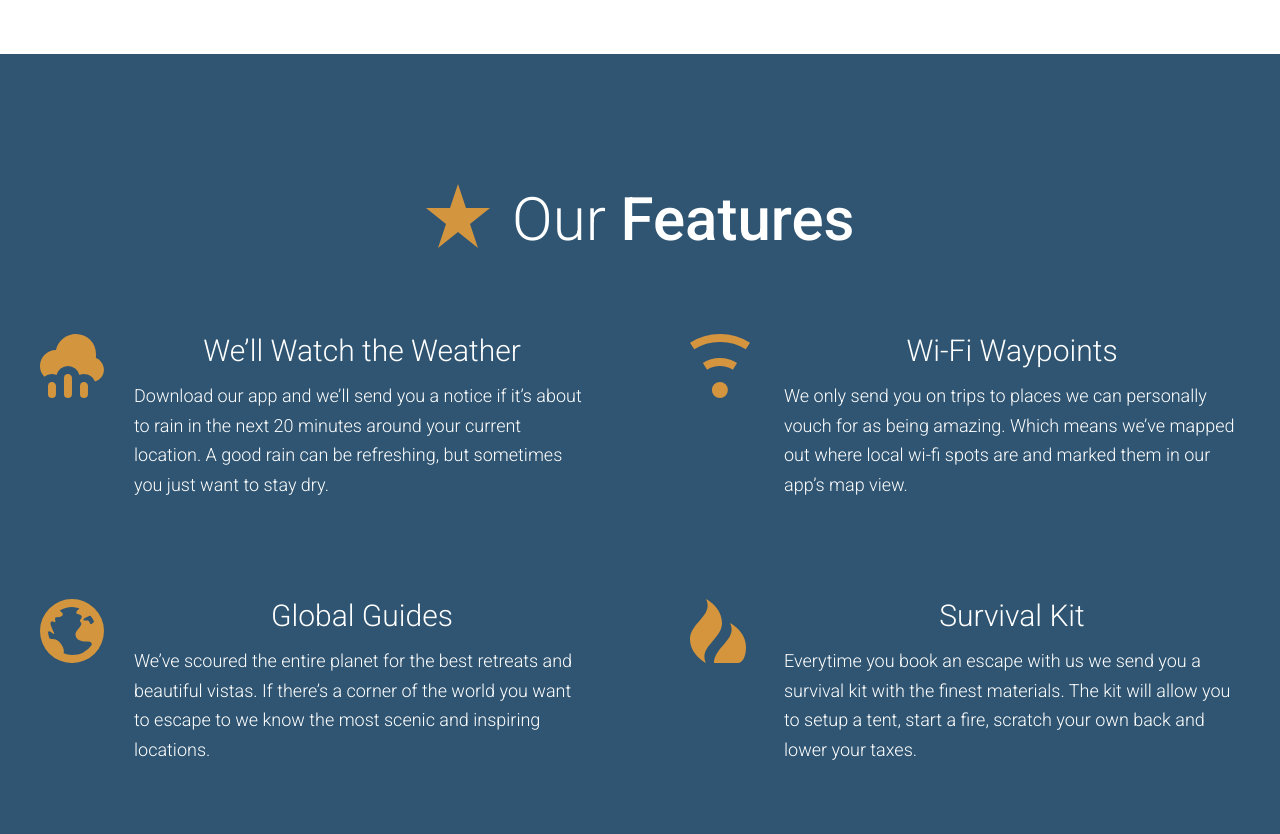
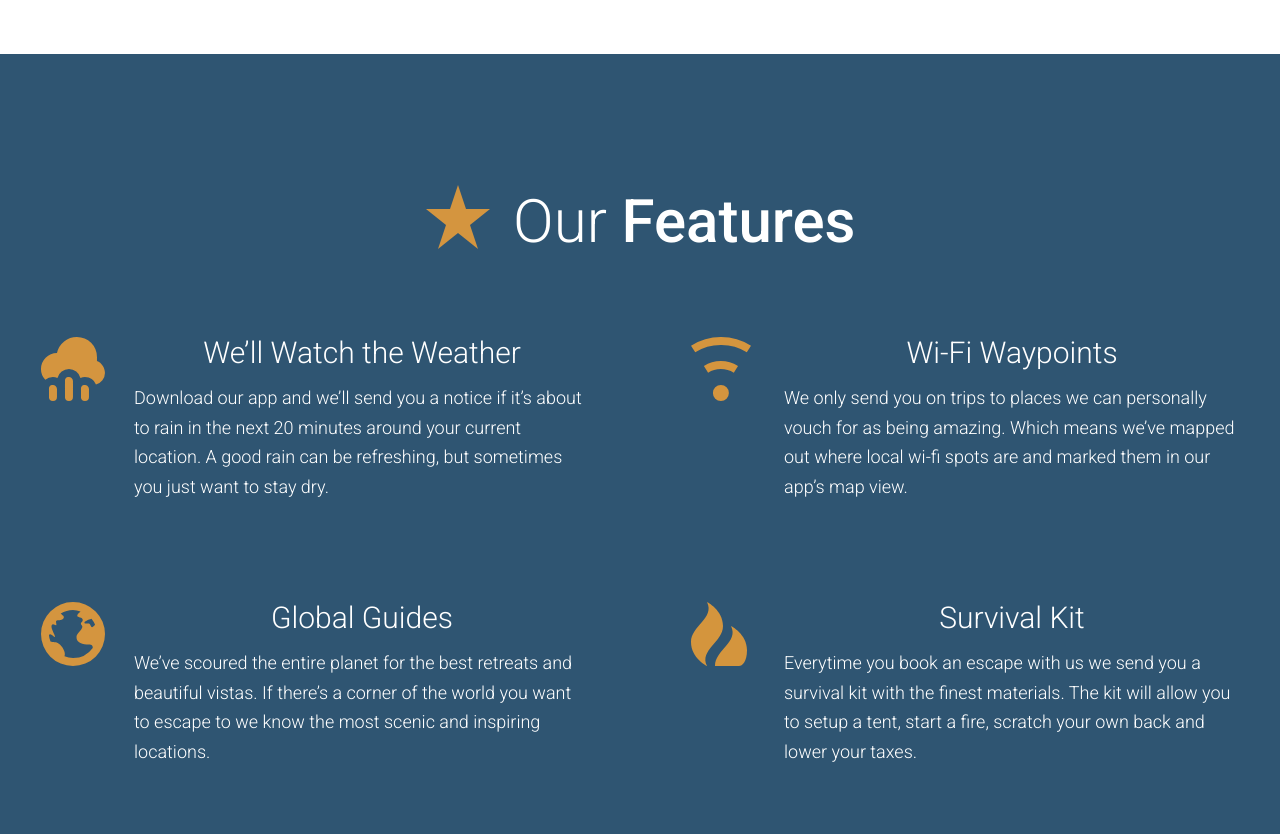
Before and after one commit to edwinchen85/travel_site_2, a website: page app/index.html in a window 1280 px wide. Shown: the part 1966-2800 px from the top of the page. Drawn offline with Linux system fonts and the light colour scheme.

Commit message:
Fix artifact issue in icon sprites

```diff
--- a/app/assets/styles/modules/_sprite.css
+++ b/app/assets/styles/modules/_sprite.css
@@ -1,81 +1,81 @@
 /* Do not edit modules/_sprite directly as it is generated automatically by Gulp.
    Instead edit gulp/templates/sprite */
   .icon {
-    background-image: url('/assets/images/sprites/sprite-69f19c2e.svg');
+    background-image: url('/assets/images/sprites/sprite-e79e95cc.svg');
   }
 
   .no-svg .icon {
-    background-image: url('/assets/images/sprites/sprite-69f19c2e.png');
+    background-image: url('/assets/images/sprites/sprite-e79e95cc.png');
   }
 
   .icon--clear-view-escapes {
-    width: 142.4px;
-    height: 59.53px;
+    width: 144.4px;
+    height: 61.53px;
     background-position: 0 0;
   }
 
   .icon--comment {
-    width: 64px;
-    height: 64px;
-    background-position: 99.70443349753694% 0;
+    width: 66px;
+    height: 66px;
+    background-position: 99.71014492753623% 0;
   }
 
   .icon--facebook {
-    width: 21.23px;
-    height: 42.01px;
-    background-position: 26.040607071652357% 45.795830448496034%;
+    width: 23.23px;
+    height: 44.01px;
+    background-position: 26.424310365536293% 45.92133741323979%;
   }
 
   .icon--fire {
-    width: 56px;
-    height: 64px;
-    background-position: 0 99.56481481481481%;
+    width: 58px;
+    height: 66px;
+    background-position: 0 99.58035714285714%;
   }
 
   .icon--globe {
-    width: 64px;
-    height: 64px;
-    background-position: 27.586206896551722% 99.56481481481481%;
+    width: 66px;
+    height: 66px;
+    background-position: 28.019323671497585% 99.58035714285714%;
   }
 
   .icon--instagram {
-    width: 42.01px;
-    height: 42.01px;
-    background-position: 63.2917018534157% 49.234556504346486%;
+    width: 44.01px;
+    height: 44.01px;
+    background-position: 63.059522249879905% 49.25740726919919%;
   }
 
   .icon--mail {
-    width: 64px;
-    height: 48px;
-    background-position: 0 48.00806451612903%;
+    width: 66px;
+    height: 50px;
+    background-position: 0 48.0703125%;
   }
 
   .icon--rain {
-    width: 64px;
-    height: 64px;
-    background-position: 99.70443349753694% 59.25925925925926%;
+    width: 66px;
+    height: 66px;
+    background-position: 99.71014492753623% 58.92857142857143%;
   }
 
   .icon--star {
-    width: 64px;
-    height: 64px;
-    background-position: 59.11330049261084% 99.56481481481481%;
+    width: 66px;
+    height: 66px;
+    background-position: 59.90338164251208% 99.58035714285714%;
   }
 
   .icon--twitter {
-    width: 51.78px;
-    height: 42.06px;
-    background-position: 94.04330452560171% 98.50700323226104%;
+    width: 53.78px;
+    height: 44.06px;
+    background-position: 94.15199343125627% 98.55159026429745%;
   }
 
   .icon--wifi {
-    width: 60px;
-    height: 64px;
-    background-position: 68.79227053140097% 0;
+    width: 62px;
+    height: 66px;
+    background-position: 68.43601895734596% 0;
   }
 
   .icon--youtube {
-    width: 34.75px;
-    height: 42px;
-    background-position: 36.69752421959096% 45.792307692307695%;
+    width: 36.75px;
+    height: 44px;
+    background-position: 37.76931216931217% 45.917910447761194%;
   }
--- a/app/temp/sprite/css/sprite.css
+++ b/app/temp/sprite/css/sprite.css
@@ -1,81 +1,81 @@
 /* Do not edit modules/_sprite directly as it is generated automatically by Gulp.
    Instead edit gulp/templates/sprite */
   .icon {
-    background-image: url('/assets/images/sprites/sprite-69f19c2e.svg');
+    background-image: url('/assets/images/sprites/sprite-e79e95cc.svg');
   }
 
   .no-svg .icon {
-    background-image: url('/assets/images/sprites/sprite-69f19c2e.png');
+    background-image: url('/assets/images/sprites/sprite-e79e95cc.png');
   }
 
   .icon--clear-view-escapes {
-    width: 142.4px;
-    height: 59.53px;
+    width: 144.4px;
+    height: 61.53px;
     background-position: 0 0;
   }
 
   .icon--comment {
-    width: 64px;
-    height: 64px;
-    background-position: 99.70443349753694% 0;
+    width: 66px;
+    height: 66px;
+    background-position: 99.71014492753623% 0;
   }
 
   .icon--facebook {
-    width: 21.23px;
-    height: 42.01px;
-    background-position: 26.040607071652357% 45.795830448496034%;
+    width: 23.23px;
+    height: 44.01px;
+    background-position: 26.424310365536293% 45.92133741323979%;
   }
 
   .icon--fire {
-    width: 56px;
-    height: 64px;
-    background-position: 0 99.56481481481481%;
+    width: 58px;
+    height: 66px;
+    background-position: 0 99.58035714285714%;
   }
 
   .icon--globe {
-    width: 64px;
-    height: 64px;
-    background-position: 27.586206896551722% 99.56481481481481%;
+    width: 66px;
+    height: 66px;
+    background-position: 28.019323671497585% 99.58035714285714%;
   }
 
   .icon--instagram {
-    width: 42.01px;
-    height: 42.01px;
-    background-position: 63.2917018534157% 49.234556504346486%;
+    width: 44.01px;
+    height: 44.01px;
+    background-position: 63.059522249879905% 49.25740726919919%;
   }
 
   .icon--mail {
-    width: 64px;
-    height: 48px;
-    background-position: 0 48.00806451612903%;
+    width: 66px;
+    height: 50px;
+    background-position: 0 48.0703125%;
   }
 
   .icon--rain {
-    width: 64px;
-    height: 64px;
-    background-position: 99.70443349753694% 59.25925925925926%;
+    width: 66px;
+    height: 66px;
+    background-position: 99.71014492753623% 58.92857142857143%;
   }
 
   .icon--star {
-    width: 64px;
-    height: 64px;
-    background-position: 59.11330049261084% 99.56481481481481%;
+    width: 66px;
+    height: 66px;
+    background-position: 59.90338164251208% 99.58035714285714%;
   }
 
   .icon--twitter {
-    width: 51.78px;
-    height: 42.06px;
-    background-position: 94.04330452560171% 98.50700323226104%;
+    width: 53.78px;
+    height: 44.06px;
+    background-position: 94.15199343125627% 98.55159026429745%;
   }
 
   .icon--wifi {
-    width: 60px;
-    height: 64px;
-    background-position: 68.79227053140097% 0;
+    width: 62px;
+    height: 66px;
+    background-position: 68.43601895734596% 0;
   }
 
   .icon--youtube {
-    width: 34.75px;
-    height: 42px;
-    background-position: 36.69752421959096% 45.792307692307695%;
+    width: 36.75px;
+    height: 44px;
+    background-position: 37.76931216931217% 45.917910447761194%;
   }
--- a/app/temp/styles/styles.css
+++ b/app/temp/styles/styles.css
@@ -1006,83 +1006,83 @@ a {
    Instead edit gulp/templates/sprite */
 
 .icon {
-    background-image: url('/assets/images/sprites/sprite-69f19c2e.svg');
+    background-image: url('/assets/images/sprites/sprite-e79e95cc.svg');
   }
 
 .no-svg .icon {
-    background-image: url('/assets/images/sprites/sprite-69f19c2e.png');
+    background-image: url('/assets/images/sprites/sprite-e79e95cc.png');
   }
 
 .icon--clear-view-escapes {
-    width: 142.4px;
-    height: 59.53px;
+    width: 144.4px;
+    height: 61.53px;
     background-position: 0 0;
   }
 
 .icon--comment {
-    width: 64px;
-    height: 64px;
-    background-position: 99.70443349753694% 0;
+    width: 66px;
+    height: 66px;
+    background-position: 99.71014492753623% 0;
   }
 
 .icon--facebook {
-    width: 21.23px;
-    height: 42.01px;
-    background-position: 26.040607071652357% 45.795830448496034%;
+    width: 23.23px;
+    height: 44.01px;
+    background-position: 26.424310365536293% 45.92133741323979%;
   }
 
 .icon--fire {
-    width: 56px;
-    height: 64px;
-    background-position: 0 99.56481481481481%;
+    width: 58px;
+    height: 66px;
+    background-position: 0 99.58035714285714%;
   }
 
 .icon--globe {
-    width: 64px;
-    height: 64px;
-    background-position: 27.586206896551722% 99.56481481481481%;
+    width: 66px;
+    height: 66px;
+    background-position: 28.019323671497585% 99.58035714285714%;
   }
 
 .icon--instagram {
-    width: 42.01px;
-    height: 42.01px;
-    background-position: 63.2917018534157% 49.234556504346486%;
+    width: 44.01px;
+    height: 44.01px;
+    background-position: 63.059522249879905% 49.25740726919919%;
   }
 
 .icon--mail {
-    width: 64px;
-    height: 48px;
-    background-position: 0 48.00806451612903%;
+    width: 66px;
+    height: 50px;
+    background-position: 0 48.0703125%;
   }
 
 .icon--rain {
-    width: 64px;
-    height: 64px;
-    background-position: 99.70443349753694% 59.25925925925926%;
+    width: 66px;
+    height: 66px;
+    background-position: 99.71014492753623% 58.92857142857143%;
   }
 
 .icon--star {
-    width: 64px;
-    height: 64px;
-    background-position: 59.11330049261084% 99.56481481481481%;
+    width: 66px;
+    height: 66px;
+    background-position: 59.90338164251208% 99.58035714285714%;
   }
 
 .icon--twitter {
-    width: 51.78px;
-    height: 42.06px;
-    background-position: 94.04330452560171% 98.50700323226104%;
+    width: 53.78px;
+    height: 44.06px;
+    background-position: 94.15199343125627% 98.55159026429745%;
   }
 
 .icon--wifi {
-    width: 60px;
-    height: 64px;
-    background-position: 68.79227053140097% 0;
+    width: 62px;
+    height: 66px;
+    background-position: 68.43601895734596% 0;
   }
 
 .icon--youtube {
-    width: 34.75px;
-    height: 42px;
-    background-position: 36.69752421959096% 45.792307692307695%;
+    width: 36.75px;
+    height: 44px;
+    background-position: 37.76931216931217% 45.917910447761194%;
   }
 
 .site-footer {
--- a/gulp/tasks/sprites.js
+++ b/gulp/tasks/sprites.js
@@ -5,6 +5,11 @@ var gulp = require('gulp'),
     svg2png = require('gulp-svg2png');
 
 var config = {
+  shape: {
+    spacing: {
+      padding: 1
+    }
+  },
   mode: {
     css: {
       variables: {
```
Also changed, not shown: app/assets/images/sprites/sprite-69f19c2e.png (deleted), app/assets/images/sprites/sprite-69f19c2e.svg (deleted), app/assets/images/sprites/sprite-e79e95cc.png (added), app/assets/images/sprites/sprite-e79e95cc.svg (added), app/temp/sprite/css/sprite-69f19c2e.png (deleted), app/temp/sprite/css/sprite-69f19c2e.svg (deleted), app/temp/sprite/css/sprite-e79e95cc.png (added), app/temp/sprite/css/sprite-e79e95cc.svg (added).
